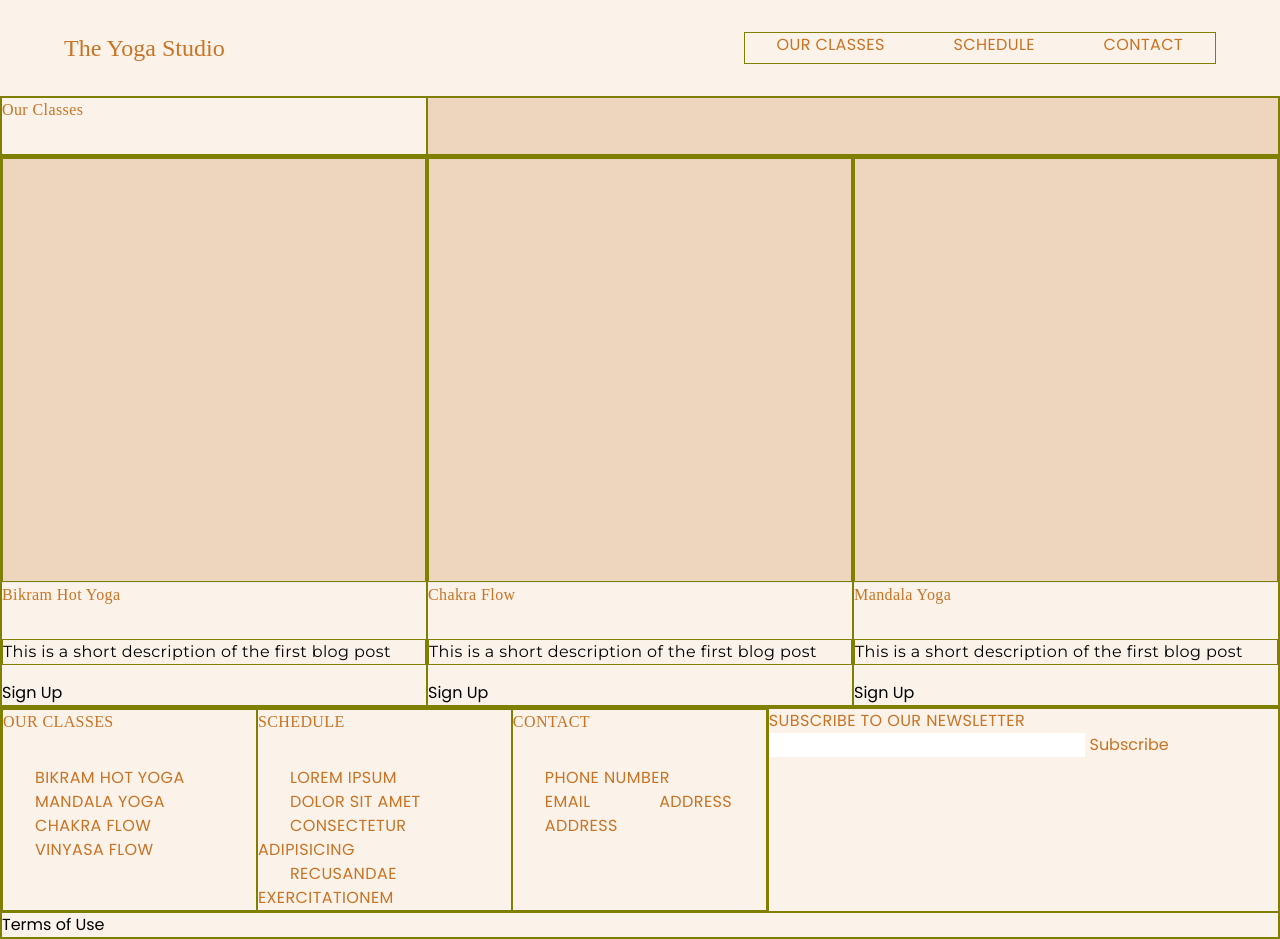
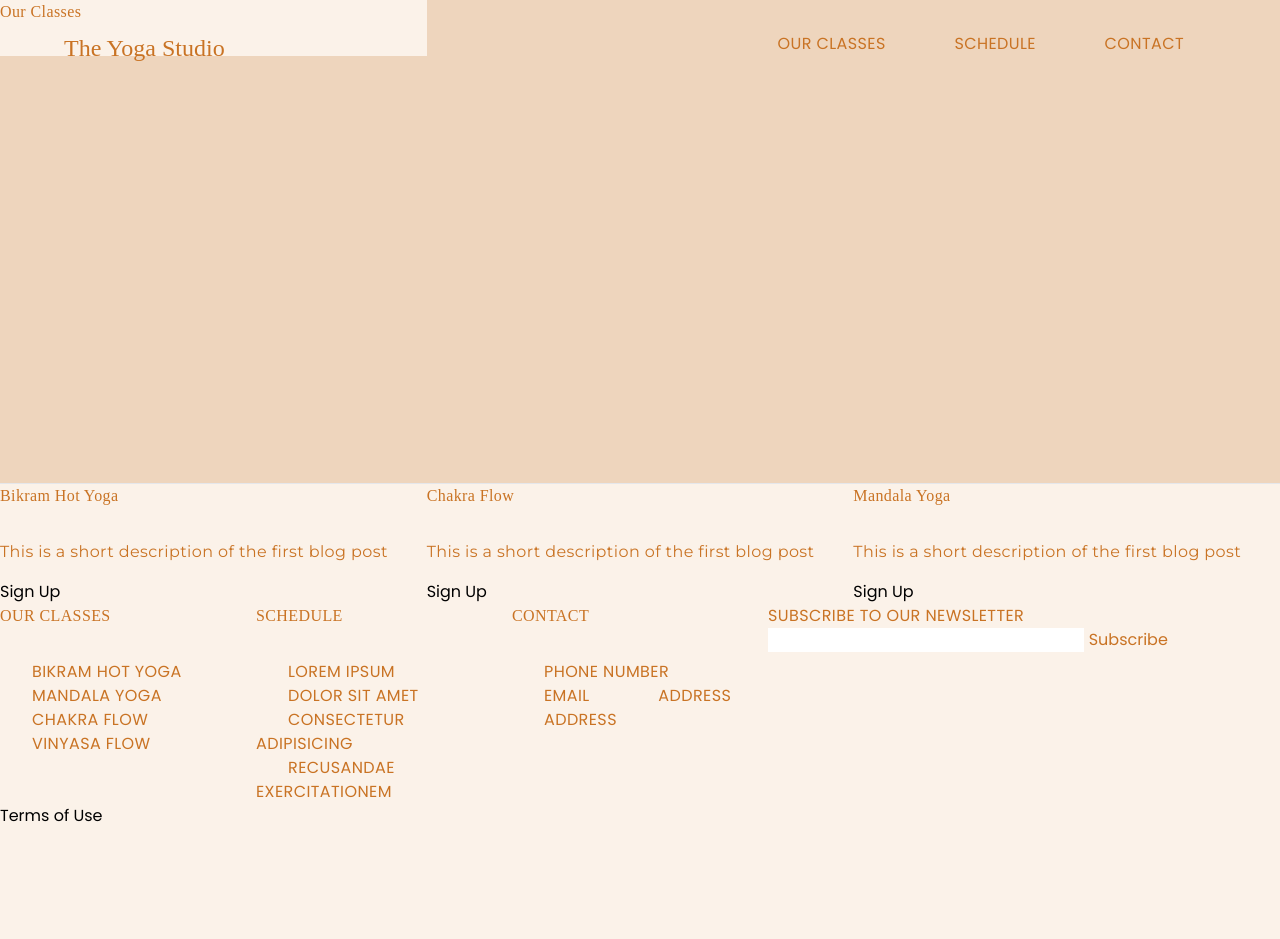
Before and after one commit to brittwoodard/project-yoga-studio, a Jekyll site: the page built from classes.html, in a window 1280 px wide. Built offline with Jekyll 4.4.1, drawn with Linux system fonts in a browser that asks for light colours; some web fonts are replaced; after the commit the page ends 900 px from its top, so only the background shows below that.

Commit message:
classes without alignment

```diff
--- a/_includes/class-loop-item-square.html
+++ b/_includes/class-loop-item-square.html
@@ -1,4 +1,4 @@
-<div>
-    <h3>{{item.title}}</h3>
+<div class="aspect-square p-5p flex flex-col items-baseline border border-pumpkin">
+    <h3 class="heading-sm">{{item.title}}</h3>
     <p>{{item.description}}</p>
 </div>
--- a/_includes/site-header.html
+++ b/_includes/site-header.html
@@ -1,4 +1,4 @@
-<header class="flex justify-between py-8 px-16">
+<header class="flex justify-between py-8 px-16 absolute inset-x-0">
     <a href="/index.html" class="text-pumpkin font-serif heading-sm">The Yoga Studio</a>
     <nav>
         {% for item in site.data.site-settings.navigation %}
--- a/_includes/split-section.html
+++ b/_includes/split-section.html
@@ -1,4 +1,4 @@
-<section class="grid grid-cols-2">
+<section class="grid grid-cols-2 items-end">
     {% include cta.html cta=page.cta %}
     <div class="bg-image-style aspect-square" style="background-image: url('{{page.cta.image.image_path}}'); background-position: {{page.cta.image.image_focus}};"></div>
 </section>
--- a/_includes/teacher-loop-item-square.html
+++ b/_includes/teacher-loop-item-square.html
@@ -1,6 +1,6 @@
 <div>
     <div class="bg-image-style aspect-square" style="background-image: url('{{item.featured_image}}');"></div>
     <h3>{{item.title}}</h3>
-    <br>
+    <hr>
     <p>{{item.description}}</p>
 </div>
--- a/assets/css/output-style.css
+++ b/assets/css/output-style.css
@@ -343,6 +343,8 @@
   margin-bottom: 1rem;
   font-family: Montserrat, sans-serif;
   letter-spacing: 0.025em;
+  --tw-text-opacity: 1;
+  color: rgb(201 115 36 / var(--tw-text-opacity));
 }
 /* Typography Classes */
 .heading-sm {
@@ -475,6 +477,13 @@
         background-repeat: no-repeat;
         background-position: center;
     }
+.absolute {
+  position: absolute;
+}
+.inset-x-0 {
+  left: 0px;
+  right: 0px;
+}
 .col-span-1 {
   grid-column: span 1 / span 1;
 }
@@ -526,11 +535,20 @@
 .flex-col {
   flex-direction: column;
 }
+.items-end {
+  align-items: flex-end;
+}
+.items-baseline {
+  align-items: baseline;
+}
 .justify-center {
   justify-content: center;
 }
 .justify-between {
   justify-content: space-between;
+}
+.border {
+  border-width: 1px;
 }
 .border-pumpkin {
   --tw-border-opacity: 1;
@@ -572,9 +590,6 @@
   padding-top: 2rem;
   padding-bottom: 2rem;
 }
-.align-middle {
-  vertical-align: middle;
-}
 .font-sans {
   font-family: Poppins, sans-serif;
 }
@@ -600,12 +615,12 @@
 /* UTILITY CLASSES */
 
 /* Temporary Styles */
-section,
+/* section,
 nav,
 div,
 p {
     border: 1px solid olive;
-}
+} */
 @media (min-width: 768px) {
   .md\:flex {
     display: flex;
--- a/index.html
+++ b/index.html
@@ -35,7 +35,9 @@
 
 <!-- Our Classes -->
 <section class="grid grid-cols-2">
-  {% include cta.html cta=page.classes %}
+  <div class="bg-image-style" style="background-image: url('/uploads/project-yoga-studio-3.jpg');">
+    {% include cta.html cta=page.classes %}
+  </div>
   <div class="grid grid-cols-2">
     {% for item in site.yoga-classes limit:4 %}
         {% include class-loop-item-square.html %}
--- a/style.css
+++ b/style.css
@@ -26,7 +26,7 @@
     }
 
     p {
-        @apply font-p tracking-wide mb-4
+        @apply font-p tracking-wide mb-4 text-pumpkin
     }
 
     /* Typography Classes */
@@ -69,9 +69,9 @@
 /* UTILITY CLASSES */
 
 /* Temporary Styles */
-section,
+/* section,
 nav,
 div,
 p {
     border: 1px solid olive;
-}
+} */
```
